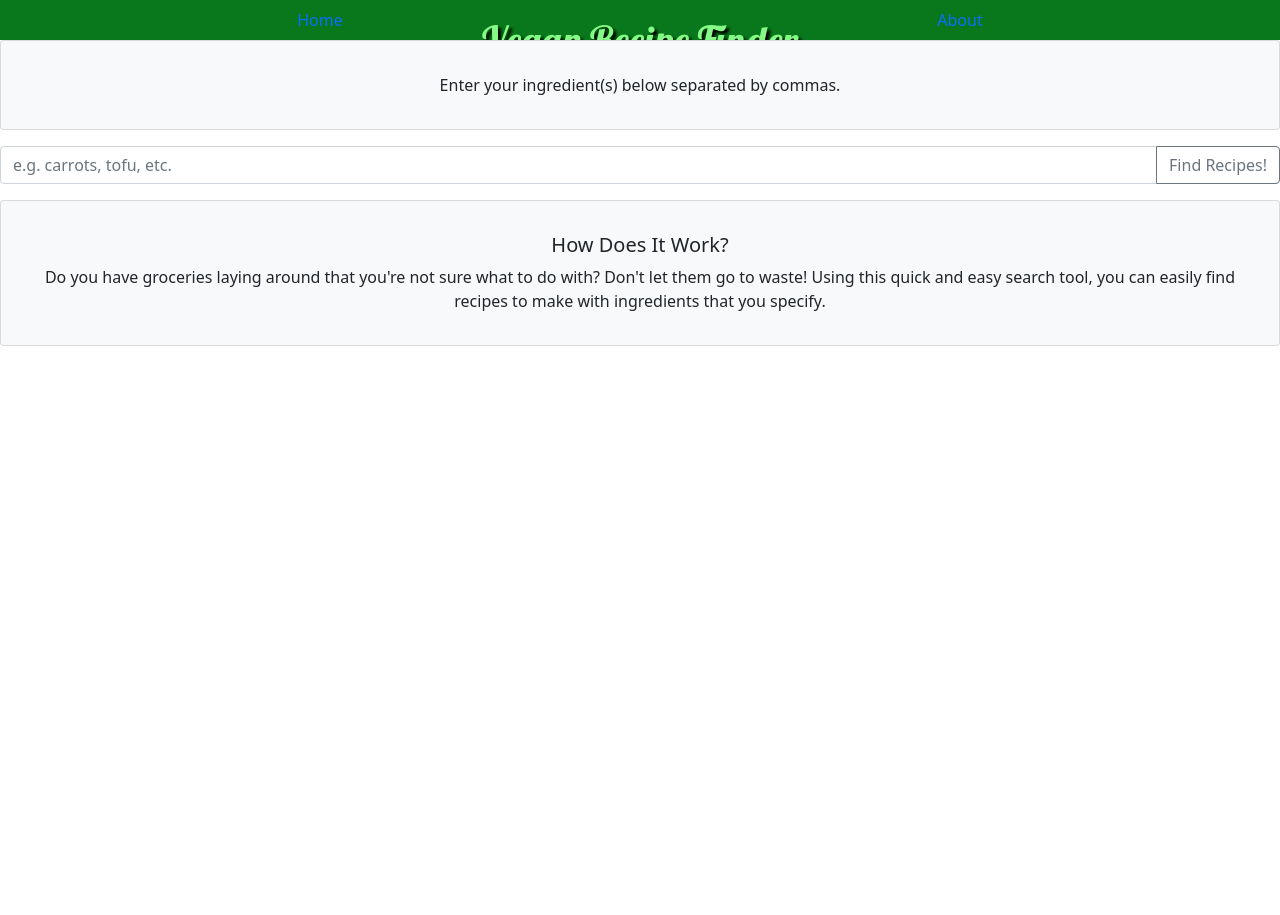
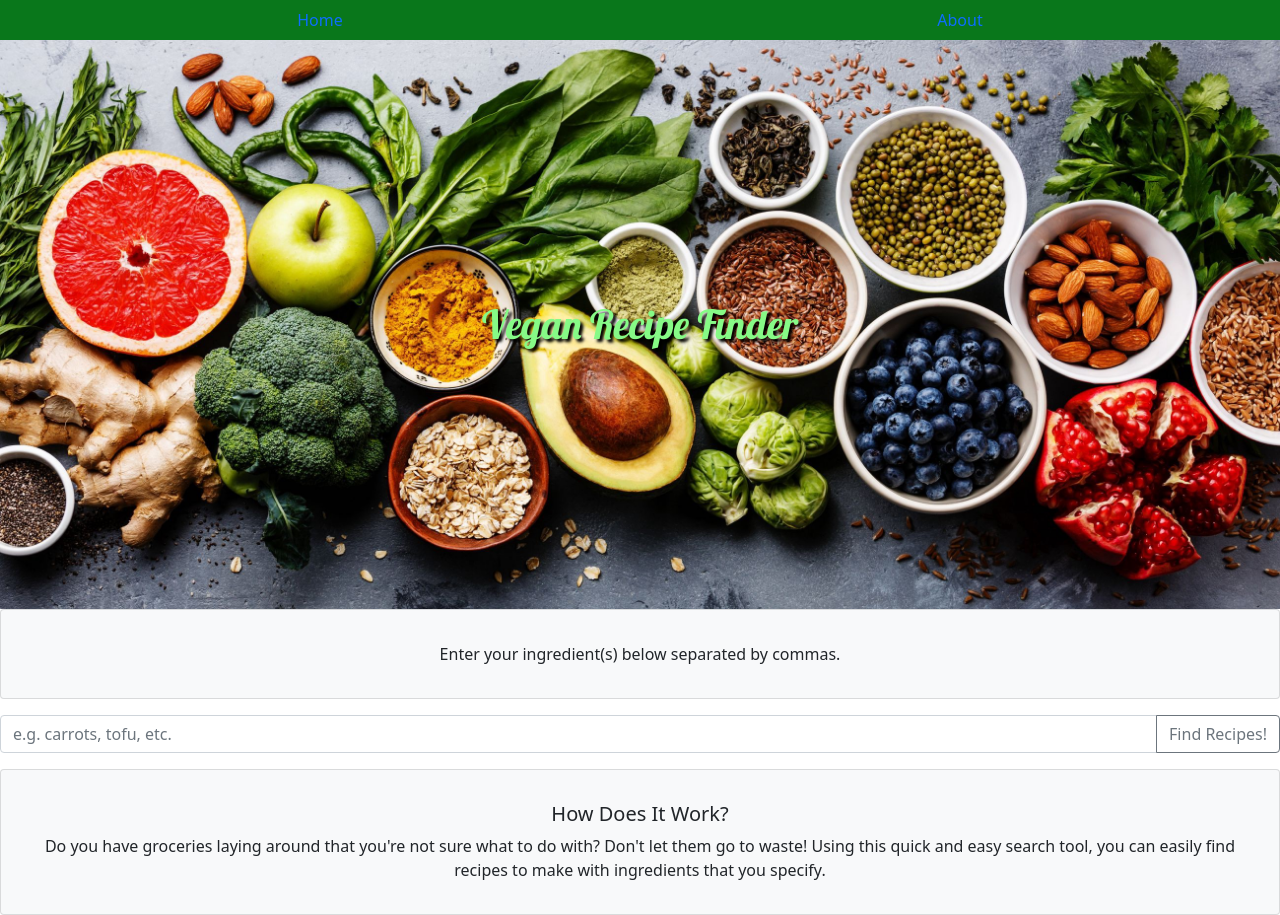
Before and after one commit to ronniexrogers/vegan-recipe-maker, a React (Create React App) app: page / in a window 1280 px wide. Before the commit the page ends 800 px from the top, so only its background shows below. Built offline with nearby package versions, Linux system fonts and the light colour scheme; no server answers.

Commit message:
working on banner issue.

```diff
--- a/src/Home.js
+++ b/src/Home.js
@@ -1,7 +1,7 @@
 import { useNavigate } from "react-router-dom";
 import { useRef } from "react";
 import { Card, CardBody, CardTitle, CardText, CardSubtitle } from "reactstrap";
-// import banner from "/Users/Ronnie/Desktop/SEIR1213/Unit2/Projects/vegan-recipe-maker/src/vegan-food-banner.jpeg";
+import banner from "/src/vegan-food-banner.jpeg";
 
 const Home = (props) => {
   const userInputRef = useRef();
@@ -16,7 +16,7 @@ const Home = (props) => {
   return (
     <div className="home">
       <div className="banner-div">
-        {/* <img className="home-banner" src={banner} alt="vegan food banner" /> */}
+        <img className="home-banner" src={banner} alt="vegan food banner" />
         <div className="banner-text">Vegan Recipe Finder</div>
       </div>
       <Card className="text-center" body color="light">
```
